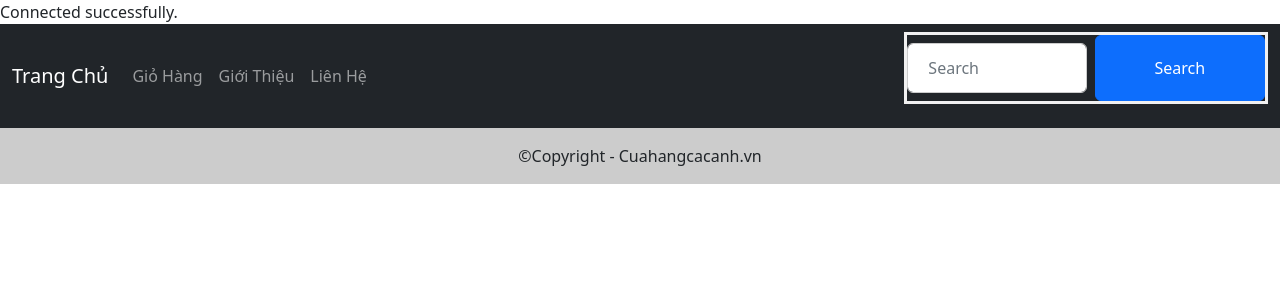
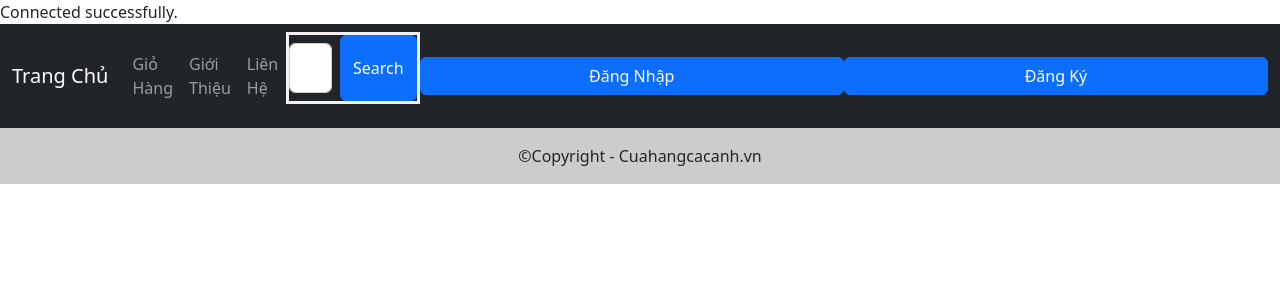
Before and after one commit to nvannghia/ATTT, a PHP site: page /index.php in a window 1280 px wide. Shown: the top 300 px of the page. Run offline with PHP 8.4, Linux system fonts and the light colour scheme.

Commit message:
them dang nhap, dang ky, o search

```diff
--- a/CaCanh/components/header.php
+++ b/CaCanh/components/header.php
@@ -34,6 +34,9 @@
                     <input class="form-control me-2" type="text" placeholder="Search">
                     <button class="btn btn-primary" type="button">Search</button>
                 </form>
+
+                <button type="button" class="btn btn-primary">Đăng Nhập</button>
+                <button type="button" class="btn btn-primary">Đăng Ký</button>
             </div>
         </div>
         </nav>
```
